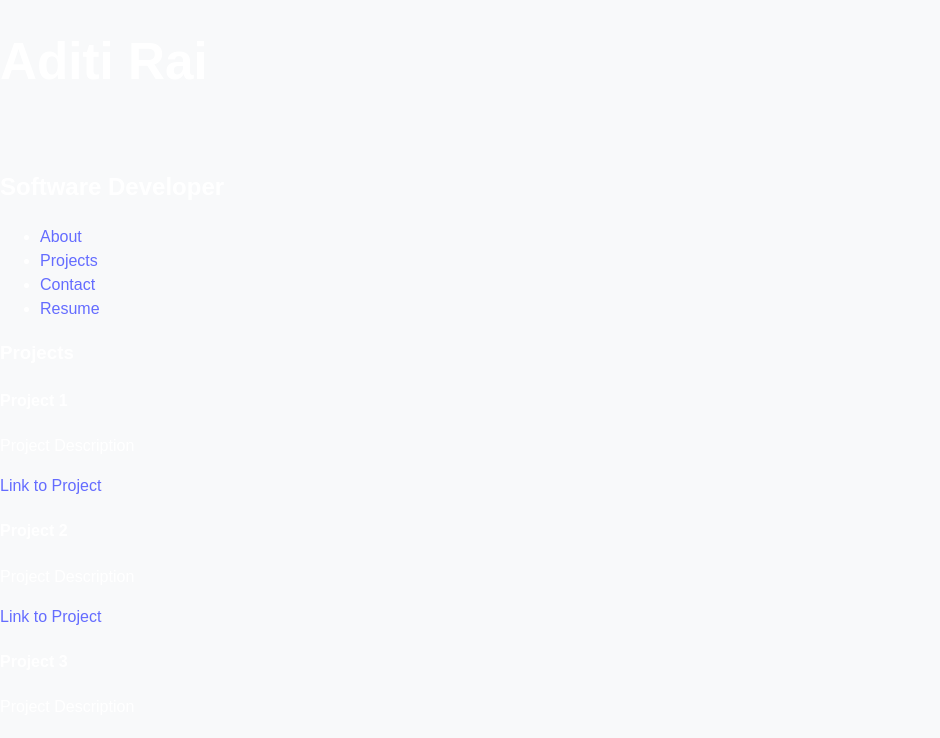
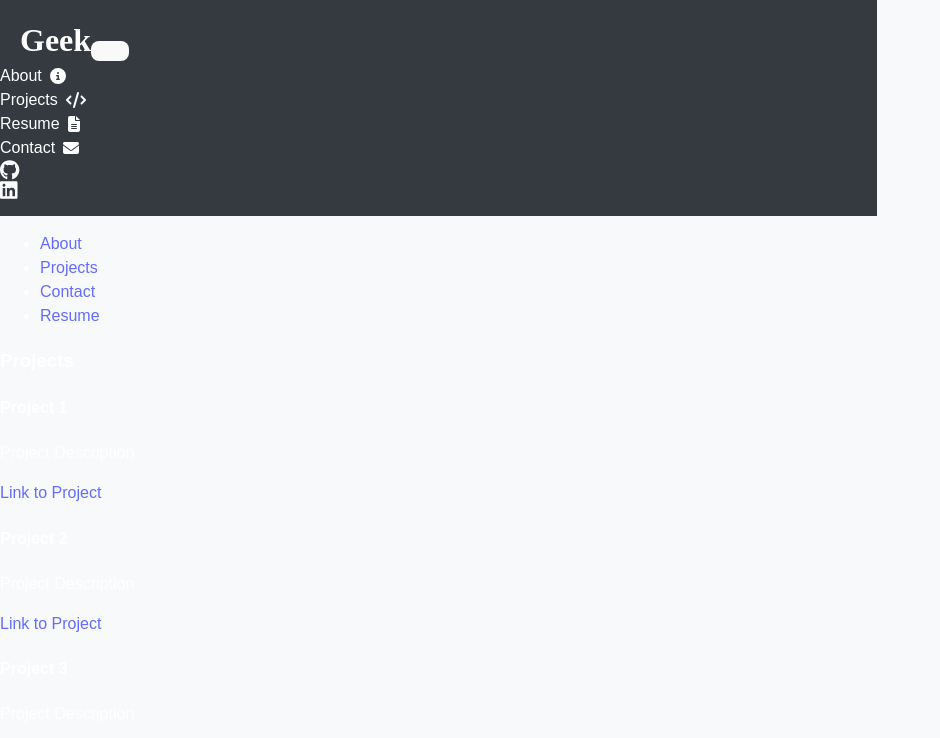
Before and after one commit to aditirai-ux/my-portfolio, a React (Vite) app: page / in a window 1280 px wide. Shown: the top 738 px of the page, without its empty margins (0-940 px from the left). Built offline with nearby package versions, Linux system fonts and the light colour scheme.

Commit message:
imported router in App.jsx and added design code to header.jsx

```diff
--- a/src/App.jsx
+++ b/src/App.jsx
@@ -9,12 +9,15 @@ import Footer from './components/Footer'
 function App() {
 
   return (
-    <>
-      <Header />
-      <Navigation />
-      <Project />
-      <Footer />
-    </>
+    <Router>
+      <div>
+        <Header />
+        <Navigation />
+        <Project />
+        <Footer />
+      </div>
+    </Router>
+
   )
 }
 
--- a/src/components/Header.jsx
+++ b/src/components/Header.jsx
@@ -1,14 +1,78 @@
 import React from 'react';
 import '../styles/Header.css';
+import '../App.css';
+import { Navbar, Nav } from 'react-bootstrap';
+import { FontAwesomeIcon }
+from '@fortawesome/react-fontawesome';
+import { faGithub, faLinkedin }
+from '@fortawesome/free-brands-svg-icons';
+import {
+faInfoCircle, faCode,
+faFileAlt, faEnvelope
+}
+from '@fortawesome/free-solid-svg-icons';
+import { Link } from 'react-router-dom';
 
 const Header = () => {
   return (
-    <header className="header">
-        <h1 id="h1">Aditi Rai</h1>
-        <br />
-        <h2 id="h2">Software Developer</h2>
-    </header>
-  )
-}
+    <Navbar bg="dark" expand="lg"
+    className="custom-navbar shadow-sm">
+    <Navbar.Brand as={Link} to="/"
+        className="brand-name">
+        <span className="display-4 text-white ho">
+        Geek
+        </span>
+    </Navbar.Brand>
+    <button
+        className="navbar-toggler"
+        type="button"
+        data-toggle="collapse"
+        data-target="#navbarNav"
+        aria-controls="navbarNav"
+        aria-expanded="false"
+        aria-label="Toggle navigation"
+    >
+        <span className="navbar-toggler-icon"></span>
+    </button>
+    <div className="collapse navbar-collapse text-white"
+        id="navbarNav">
+        <Nav className="ml-auto ">
+        <Nav.Link as={Link} to="/">
+            <span>About</span>
+            <FontAwesomeIcon icon={faInfoCircle}
+            className="ml-2 text-light ho ho" />
+        </Nav.Link>
+        <Nav.Link as={Link} to="/projects">
+            <span>Projects</span>
+            <FontAwesomeIcon icon={faCode}
+            className="ml-2 text-light ho" />
+        </Nav.Link>
+        <Nav.Link as={Link} to="/resume">
+            <span>Resume</span>
+            <FontAwesomeIcon icon={faFileAlt}
+            className="ml-2 text-light ho" />
+        </Nav.Link>
+        <Nav.Link as={Link} to="/contact">
+            <span>Contact</span>
+            <FontAwesomeIcon icon={faEnvelope}
+            className="ml-2 text-light ho" />
+        </Nav.Link>
+        </Nav>
+        <Nav className="ml-auto">
+        <Nav.Link href="https://github.com/yourusername">
+            <span className="sr-only">Github</span>
+            <FontAwesomeIcon icon={faGithub} size="lg"
+            className='text-light ho' />
+        </Nav.Link>
+        <Nav.Link href="https://linkedin.com/in/yourusername">
+            <span className="sr-only">Linkedin</span>
+            <FontAwesomeIcon icon={faLinkedin} size="lg"
+            className='text-light ho' />
+        </Nav.Link>
+        </Nav>
+    </div>
+    </Navbar>
+);
+};
 
 export default Header
```
